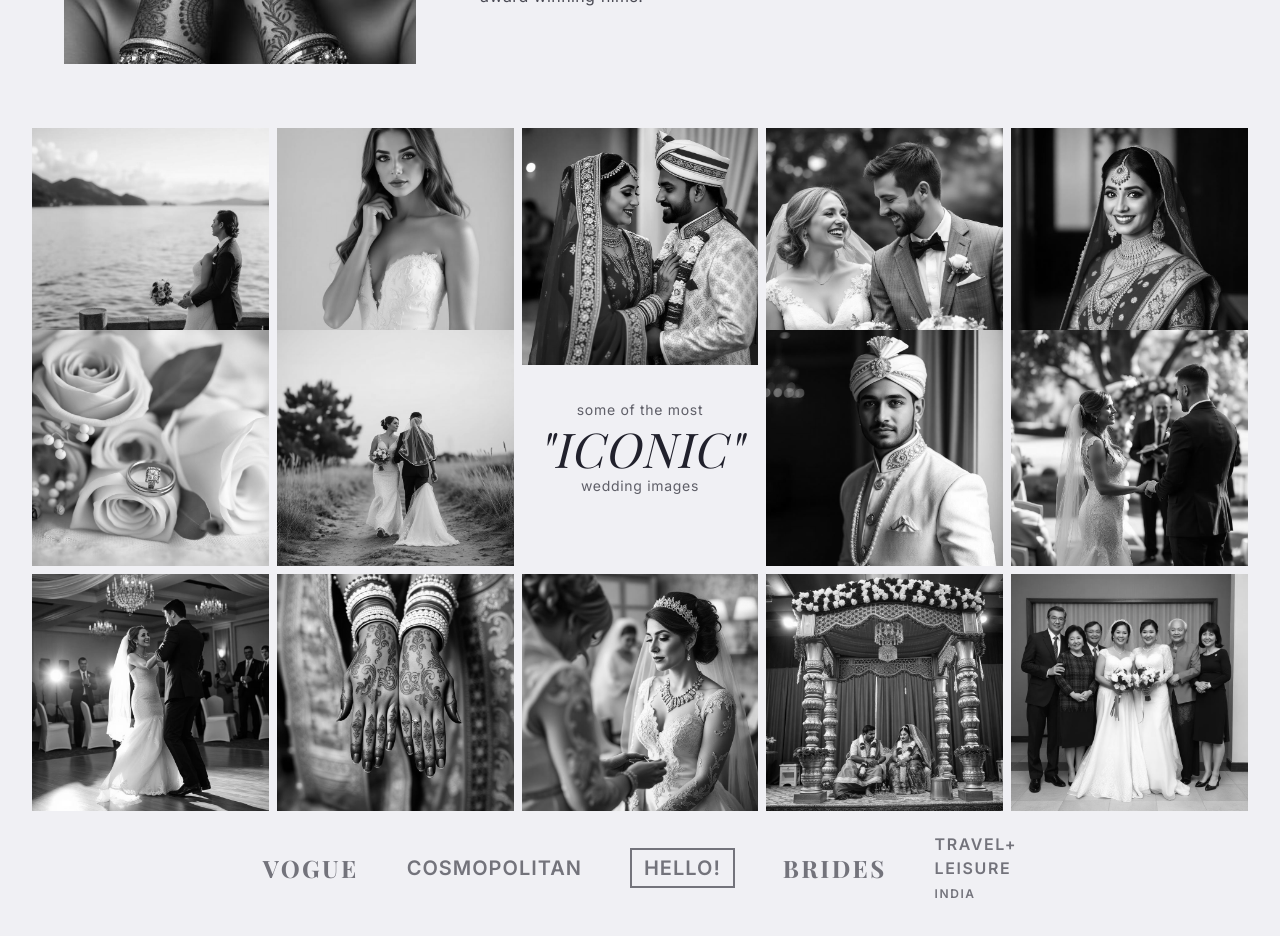
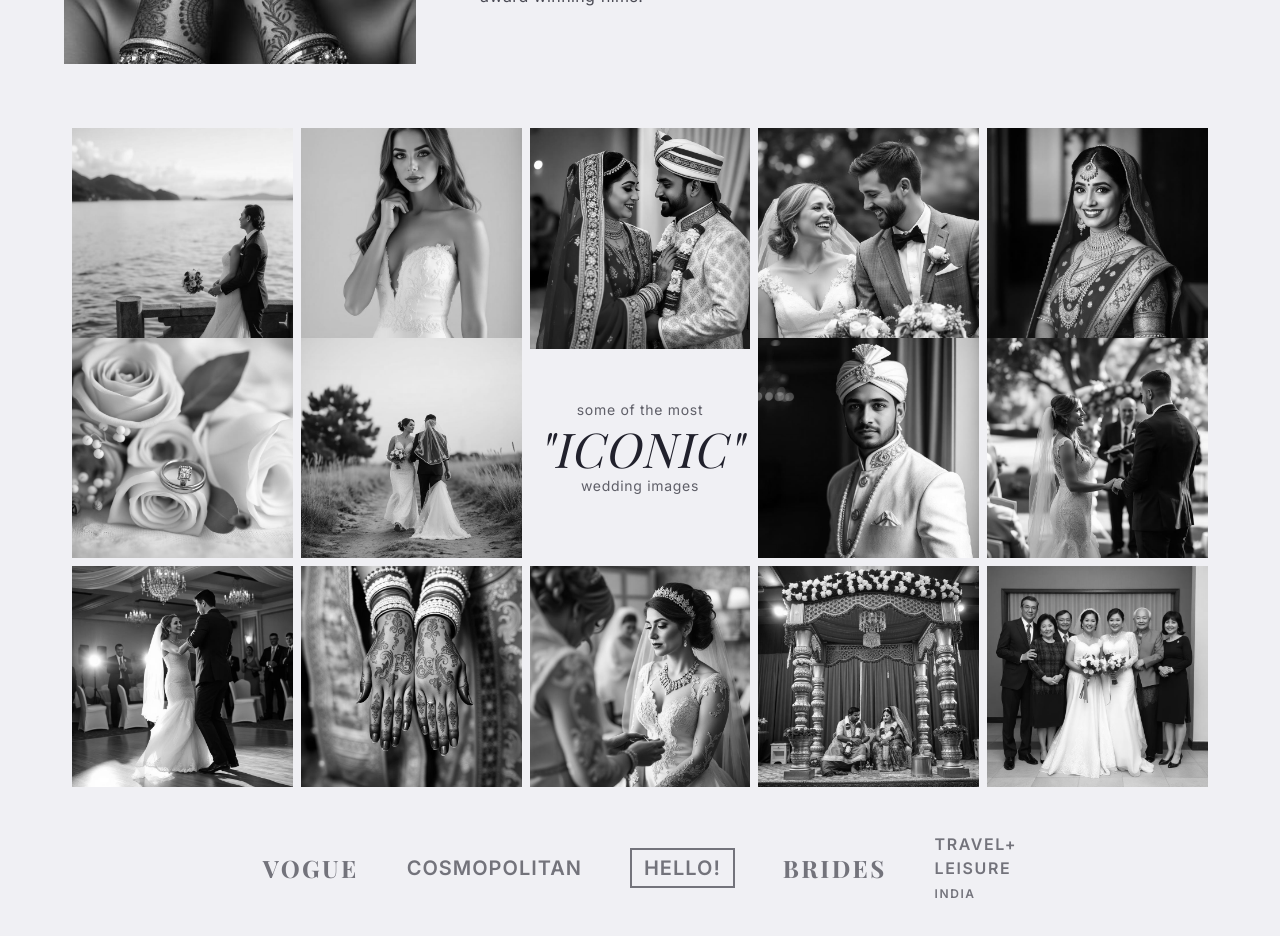
Before and after one commit to Priyanshuu7/faithful-visualizer, a React (Vite) app: page / in a window 1280 px wide. Shown: the part 720-1656 px from the top of the page. Built offline with nearby package versions, Linux system fonts and the light colour scheme; a web font is replaced by a local one.

Commit message:
Adjust image section spacing
Modify the image collage section to span the full screen width, with a 0.5cm margin on both the left and right sides.

```diff
--- a/src/components/WeddingLayout.tsx
+++ b/src/components/WeddingLayout.tsx
@@ -75,7 +75,7 @@ const WeddingLayout = () => {
         </div>
 
         {/* Iconic Wedding Images Collage - 15 Images */}
-        <div className="mb-16 -mx-4 md:-mx-8">
+        <div className="mb-16 px-2">
           <div className="grid grid-cols-5 gap-1 md:gap-2 h-[80vh]">
             {/* Row 1 */}
             <div className="aspect-square overflow-hidden">
```
